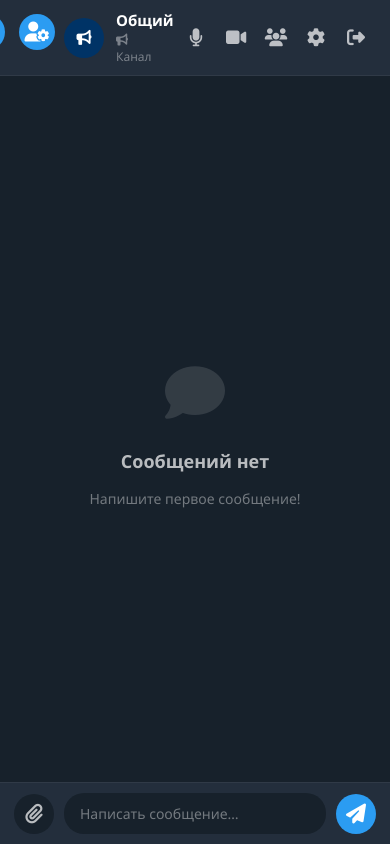
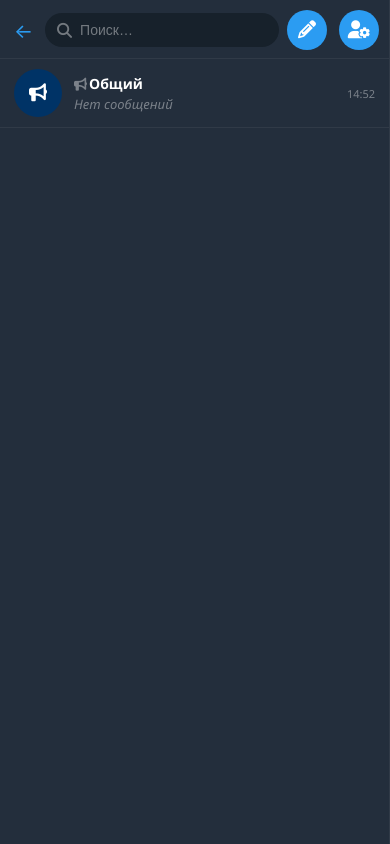
Before and after one commit to eugeny32/severfoods, a PHP site: page /chat.php in a window 390 px wide. Run offline with PHP 8.4, Linux system fonts and the light colour scheme; the visitor is signed in with stand-in values (Sample User, id 1); data that the repository does not hold is empty.

Commit message:
Full iPhone/mobile adaptation for chat
- viewport: use viewport-fit=cover + apple-mobile-web-app-capable meta tags
- html/body: use -webkit-fill-available height for correct iOS viewport
- safe-area-inset: padding on body, sidebar-hdr, input-area for notch/home bar
- sidebar: fixed full-width on mobile, slides in/out; shown by default on init
- chat view: flex column fills screen correctly on mobile; scrollable messages
- input-area: sticky bottom, font-size 16px (prevents iOS keyboard zoom)
- topbar buttons: 40px tap targets, tap-highlight disabled, always show call btns
- room items: tap-highlight disabled, touch-action:manipulation (no 300ms delay)
- mobile init: show sidebar first on mobile, don't auto-open general room
- context menu: long-press (500ms) on room avatar triggers context menu on touch
- overlay modals: bottom sheet style on mobile with safe-area padding

https://claude.ai/code/session_01L9tTuSN23CrmBfVTNofkUJ

```diff
--- a/chat.php
+++ b/chat.php
@@ -50,7 +50,9 @@ try { $pdo->exec("ALTER TABLE employees ADD COLUMN chat_password VARCHAR(255) DE
 <html lang="ru">
 <head>
 <meta charset="UTF-8">
-<meta name="viewport" content="width=device-width,initial-scale=1,maximum-scale=1">
+<meta name="viewport" content="width=device-width,initial-scale=1,viewport-fit=cover">
+<meta name="apple-mobile-web-app-capable" content="yes">
+<meta name="apple-mobile-web-app-status-bar-style" content="black-translucent">
 <title>Мессенджер — <?= htmlspecialchars(APP_NAME) ?></title>
 <?= Csrf::meta() ?>
 <style>
@@ -58,7 +60,17 @@ try { $pdo->exec("ALTER TABLE employees ADD COLUMN chat_password VARCHAR(255) DE
    BASE
 ════════════════════════════════════════════════════ */
 *,*::before,*::after{margin:0;padding:0;box-sizing:border-box}
-html,body{height:100%;overflow:hidden;font-family:'Segoe UI',system-ui,-apple-system,sans-serif;font-size:14px}
+html{height:100%;height:-webkit-fill-available}
+body{
+  height:100%;height:-webkit-fill-available;
+  overflow:hidden;
+  font-family:'Segoe UI',system-ui,-apple-system,sans-serif;font-size:14px;
+  /* iOS safe area */
+  padding-top:env(safe-area-inset-top);
+  padding-bottom:env(safe-area-inset-bottom);
+  padding-left:env(safe-area-inset-left);
+  padding-right:env(safe-area-inset-right);
+}
 :root{
   --s:#17212b;--s2:#232e3c;--s3:#2b5278;--s4:#1c2733;
   --blue:#2b9cf2;--blue2:#1a8de0;--green:#4dcd5e;
@@ -74,7 +86,13 @@ html,body{height:100%;overflow:hidden;font-family:'Segoe UI',system-ui,-apple-sy
 /* ════════════════════════════════════════════════════
    LAYOUT
 ════════════════════════════════════════════════════ */
-.app{display:flex;height:100vh;background:var(--s)}
+.app{
+  display:flex;
+  height:100vh;height:-webkit-fill-available;
+  background:var(--s);
+  /* Account for safe areas inside the app container */
+  min-height:0;
+}
 
 /* ─── SIDEBAR ─── */
 .sidebar{
@@ -105,12 +123,13 @@ html,body{height:100%;overflow:hidden;font-family:'Segoe UI',system-ui,-apple-sy
 .search-icon{color:var(--t3);font-size:15px}
 
 .new-btn{
-  width:36px;height:36px;border-radius:50%;background:var(--blue);
-  border:none;color:#fff;font-size:20px;cursor:pointer;
+  width:40px;height:40px;border-radius:50%;background:var(--blue);
+  border:none;color:#fff;font-size:18px;cursor:pointer;
   display:flex;align-items:center;justify-content:center;flex-shrink:0;
-  transition:background .2s;
-}
-.new-btn:hover{background:var(--blue2)}
+  transition:background .2s;flex-shrink:0;
+  touch-action:manipulation;-webkit-tap-highlight-color:transparent;
+}
+.new-btn:hover,.new-btn:active{background:var(--blue2)}
 
 /* Room list */
 .room-list{flex:1;overflow-y:auto}
@@ -121,6 +140,7 @@ html,body{height:100%;overflow:hidden;font-family:'Segoe UI',system-ui,-apple-sy
   display:flex;align-items:center;gap:12px;
   padding:10px 14px;cursor:pointer;transition:background .12s;
   border-bottom:1px solid var(--border);position:relative;
+  -webkit-tap-highlight-color:transparent;touch-action:manipulation;
 }
 .room-item:hover{background:var(--hover)}
 .room-item.active{background:var(--active)}
@@ -165,13 +185,15 @@ html,body{height:100%;overflow:hidden;font-family:'Segoe UI',system-ui,-apple-sy
 .topbar-info{flex:1;min-width:0}
 .topbar-name{font-weight:700;color:var(--t1);font-size:15px}
 .topbar-sub{font-size:12px;color:var(--t3);margin-top:1px}
-.topbar-actions{display:flex;gap:4px}
+.topbar-actions{display:flex;gap:2px;align-items:center}
 .topbar-btn{
-  width:36px;height:36px;border-radius:50%;background:none;border:none;
+  width:40px;height:40px;border-radius:50%;background:none;border:none;
   color:var(--t2);font-size:18px;cursor:pointer;
   display:flex;align-items:center;justify-content:center;transition:background .15s;
-}
-.topbar-btn:hover{background:var(--hover);color:var(--t1)}
+  -webkit-tap-highlight-color:transparent;touch-action:manipulation;
+  flex-shrink:0;
+}
+.topbar-btn:hover,.topbar-btn:active{background:var(--hover);color:var(--t1)}
 
 /* Messages */
 .messages-area{
@@ -295,7 +317,11 @@ html,body{height:100%;overflow:hidden;font-family:'Segoe UI',system-ui,-apple-sy
 /* Input area */
 .input-area{
   background:var(--s2);border-top:1px solid var(--border);
-  padding:10px 14px;display:flex;align-items:flex-end;gap:10px;flex-shrink:0;
+  padding:10px 14px;
+  padding-bottom:calc(10px + env(safe-area-inset-bottom));
+  display:flex;align-items:flex-end;gap:10px;flex-shrink:0;
+  /* Prevent iOS from hiding input behind keyboard */
+  position:sticky;bottom:0;
 }
 .attach-btn,.send-btn-main{
   width:40px;height:40px;border-radius:50%;border:none;
@@ -310,10 +336,14 @@ html,body{height:100%;overflow:hidden;font-family:'Segoe UI',system-ui,-apple-sy
 .input-box{
   flex:1;min-height:40px;max-height:160px;overflow-y:auto;
   background:var(--s);border:none;border-radius:20px;
-  padding:10px 16px;color:var(--t1);font-size:14px;
+  padding:10px 16px;color:var(--t1);font-size:16px;/* 16px prevents iOS zoom */
   resize:none;outline:none;line-height:1.5;font-family:inherit;
+  -webkit-user-select:text;user-select:text;
+  touch-action:manipulation;
 }
 .input-box:empty::before{content:attr(data-placeholder);color:var(--t3);pointer-events:none}
+.attach-btn{touch-action:manipulation;-webkit-tap-highlight-color:transparent}
+.send-btn-main{touch-action:manipulation;-webkit-tap-highlight-color:transparent}
 
 /* Upload preview */
 .upload-preview{
@@ -583,17 +613,110 @@ html,body{height:100%;overflow:hidden;font-family:'Segoe UI',system-ui,-apple-sy
 .fade-in{animation:fadeIn .2s ease}
 
 /* ════ RESPONSIVE ════ */
+.mob-back-btn{
+  display:none;align-items:center;justify-content:center;
+  width:40px;height:40px;border:none;background:none;
+  color:var(--t2);font-size:22px;cursor:pointer;flex-shrink:0;
+  -webkit-tap-highlight-color:transparent;
+}
+
 @media(max-width:680px){
+  /* Sidebar slides in from left, full-height */
   .sidebar{
-    position:absolute;left:0;top:0;bottom:0;z-index:200;
-    transform:translateX(-100%);transition:transform .25s;
+    position:fixed;left:0;top:0;bottom:0;
+    width:100vw !important;max-width:100vw !important;
+    z-index:300;
+    transform:translateX(-100%);
+    transition:transform .28s cubic-bezier(.4,0,.2,1);
+    /* Safe area */
+    padding-top:env(safe-area-inset-top);
+    padding-bottom:env(safe-area-inset-bottom);
   }
   .sidebar.mob-open{transform:translateX(0)}
-  .mob-back-btn{display:flex!important}
-  .members-panel{width:100%}
-}
-.mob-back-btn{display:none;align-items:center;justify-content:center;
-  width:36px;height:36px;border:none;background:none;color:var(--t2);font-size:22px;cursor:pointer}
+
+  /* Main fills full screen */
+  .main{
+    width:100vw;
+    position:fixed;inset:0;
+    display:flex;flex-direction:column;
+  }
+
+  /* Chat view fills remaining height after topbar */
+  #chatView{
+    flex:1;
+    display:flex !important;
+    flex-direction:column;
+    min-height:0;
+  }
+
+  /* Messages area scrollable */
+  .messages-area{
+    flex:1 !important;
+    overflow-y:auto !important;
+    -webkit-overflow-scrolling:touch;
+    min-height:0;
+  }
+
+  /* Input area — sticky to bottom, above iOS home bar */
+  .input-area{
+    flex-shrink:0;
+    padding-bottom:calc(12px + env(safe-area-inset-bottom));
+  }
+
+  /* Topbar — safe area at top */
+  .chat-topbar{
+    padding-top:env(safe-area-inset-top);
+    flex-shrink:0;
+  }
+
+  /* Show back button */
+  .mob-back-btn{display:flex !important}
+
+  /* Members panel full width */
+  .members-panel{
+    position:fixed;right:0;top:0;bottom:0;
+    width:100vw;z-index:250;
+  }
+
+  /* Topbar actions — ensure all buttons visible, smaller */
+  .topbar-actions{
+    gap:4px;
+  }
+  .topbar-btn{
+    width:34px;height:34px;font-size:16px;
+    -webkit-tap-highlight-color:transparent;
+  }
+
+  /* Call buttons always visible on mobile */
+  #btnAudioCall,#btnVideoCall{display:flex !important}
+
+  /* Sidebar header — compact */
+  .sidebar-hdr{
+    padding:10px 10px 8px;
+    padding-top:calc(10px + env(safe-area-inset-top));
+    gap:8px;
+  }
+
+  /* No-room placeholder */
+  .no-room{display:none}
+
+  /* Overlay modals — full screen on mobile */
+  .overlay .modal{
+    position:fixed;
+    bottom:0;left:0;right:0;
+    border-radius:18px 18px 0 0;
+    max-width:100% !important;
+    margin:0;
+    max-height:92vh;
+    overflow-y:auto;
+    padding-bottom:env(safe-area-inset-bottom);
+  }
+  .overlay{align-items:flex-end}
+
+  /* Room context — show on tap (handled via JS touch) */
+  .room-ctx-btn{display:none}
+  .room-avatar-wrap.ctx-open .room-ctx-btn{display:flex !important}
+}
 /* Room meta — badge under time */
 .room-meta{display:flex;flex-direction:column;align-items:flex-end;gap:3px;flex-shrink:0;min-width:44px}
 /* Context menu on avatar */
@@ -1101,6 +1224,10 @@ async function openRoom(id){
   if (noRoomEl)   noRoomEl.style.display   = 'none';
   if (chatViewEl) chatViewEl.style.display = 'flex';
   if (!chatViewEl) { console.error('[chat] #chatView not found in DOM'); }
+  // On mobile — hide sidebar, show chat
+  if (isMobile()) {
+    $id('sidebar')?.classList.remove('mob-open');
+  }
 
   // ── Топбар ───────────────────────────────────────────
   const name = room.name || 'Личный чат';
@@ -2269,22 +2396,49 @@ function stopRing(){ clearInterval(_ri); try{_ac?.close();}catch(_){} _ac=null;
 ════════════════════════════════════════════════════ */
 function closeMobileChat(){
   $id('sidebar')?.classList.add('mob-open');
-  const cv=$id('chatView'); if(cv) cv.style.display='none';
-  const nr=$id('noRoom');   if(nr) nr.style.display='flex';
-}
+  // On mobile, hide chatView and show sidebar
+  if(window.innerWidth <= 680){
+    const cv=$id('chatView'); if(cv) cv.style.display='none';
+    const nr=$id('noRoom');   if(nr) nr.style.display='flex';
+  }
+}
+
+function isMobile(){ return window.innerWidth <= 680; }
+
+// Touch long-press for room context menu on mobile
+(function(){
+  let _ltTimer, _ltTarget;
+  document.addEventListener('touchstart', e=>{
+    const wrap = e.target.closest('.room-avatar-wrap');
+    if (!wrap) return;
+    _ltTarget = wrap;
+    _ltTimer = setTimeout(()=>{
+      const btn = wrap.querySelector('.room-ctx-btn');
+      if (btn) btn.click();
+    }, 500);
+  }, {passive:true});
+  document.addEventListener('touchend', ()=>{ clearTimeout(_ltTimer); }, {passive:true});
+  document.addEventListener('touchmove', ()=>{ clearTimeout(_ltTimer); }, {passive:true});
+})();
 
 /* ════════════════════════════════════════════════════
    INIT & POLLING LOOP
 ════════════════════════════════════════════════════ */
 async function init(){
+  // Mobile: show sidebar first
+  if (isMobile()) {
+    $id('sidebar')?.classList.add('mob-open');
+  }
+
   try {
     await pingPresence();
     await loadRooms();
 
-    // Открываем «Общий» канал по умолчанию
-    // ID может придти как number — ищем и числом, и сравниванием
-    const general = rooms.find(r => r.id === 1 || r.id === '1');
-    if (general) await openRoom(general.id);
+    // On desktop open general channel; on mobile wait for user tap
+    if (!isMobile()) {
+      const general = rooms.find(r => r.id === 1 || r.id === '1');
+      if (general) await openRoom(general.id);
+    }
   } catch(e) {
     console.error('[chat] init error:', e);
   }
```
